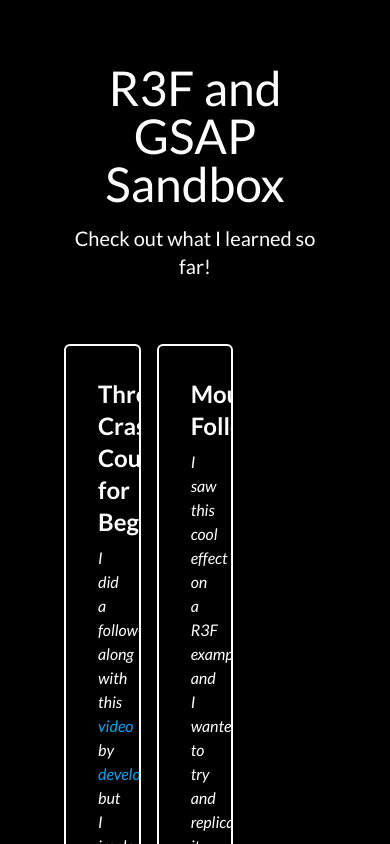
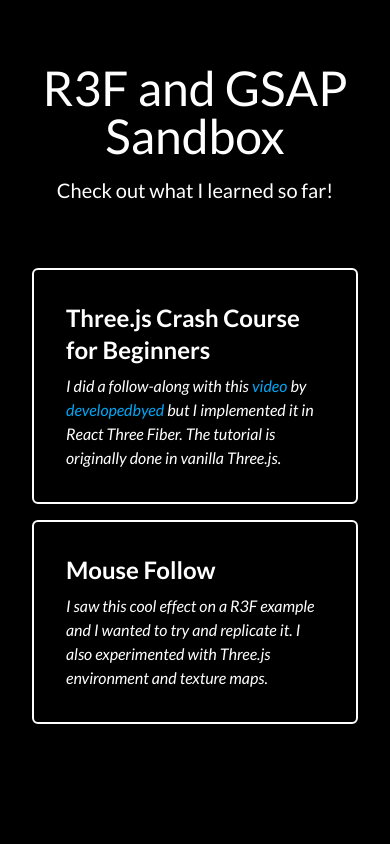
Before and after one commit to KenYunNot/r3f-sandbox, a React (Vite) app: page / in a window 390 px wide. Shown: the top 844 px of the page. Built offline with nearby package versions, Linux system fonts and the light colour scheme; the HTML template or start-up script is replaced by a standard one.

Commit message:
style: padding and grid columns

```diff
--- a/src/routes/(home)/index.tsx
+++ b/src/routes/(home)/index.tsx
@@ -22,7 +22,7 @@ const Home = () => {
   return (
     <div
       ref={container}
-      className='p-16 flex flex-col justify-center items-center'
+      className='pt-16 p-8 md:p-16 flex flex-col justify-center items-center'
     >
       <div
         id='header'
@@ -31,7 +31,7 @@ const Home = () => {
         <h1 className='text-5xl mb-4'>R3F and GSAP Sandbox</h1>
         <p className='text-xl'>Check out what I learned so far!</p>
       </div>
-      <div className='max-w-7xl grid grid-cols-3 gap-4'>
+      <div className='max-w-7xl grid grid-cols-1 sm:grid-cols-2 md:grid-cols-3 gap-4'>
         <GridItem
           href='developedbyed-followalong'
           title='Three.js Crash Course for Beginners'
```
